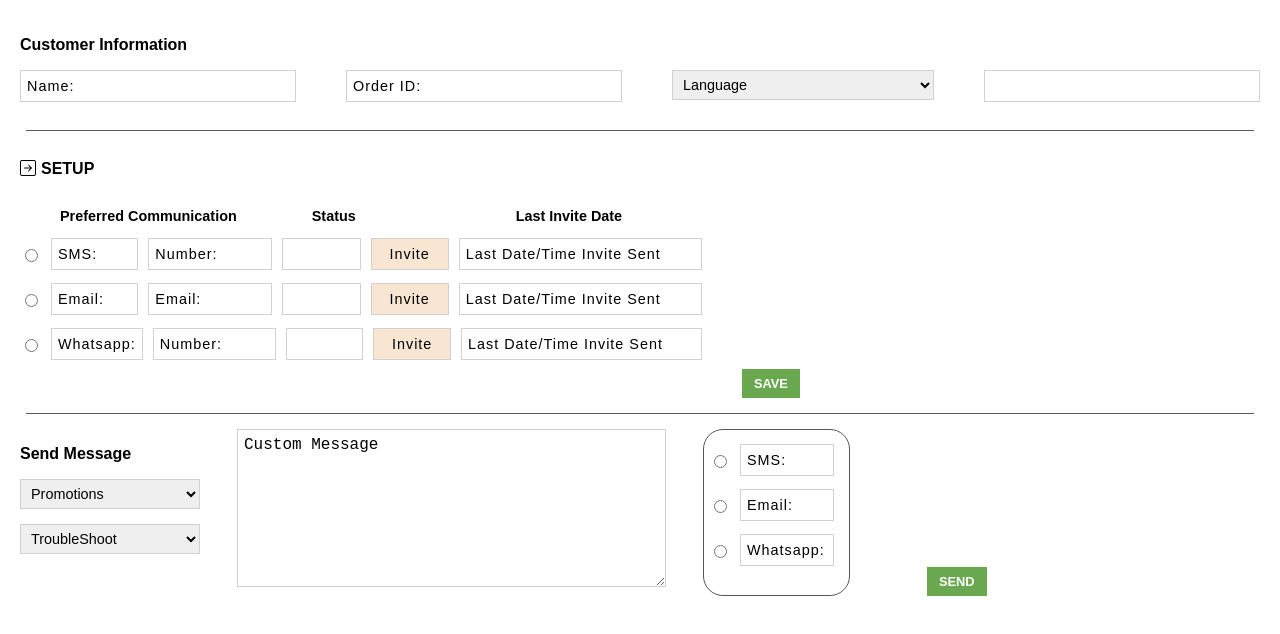
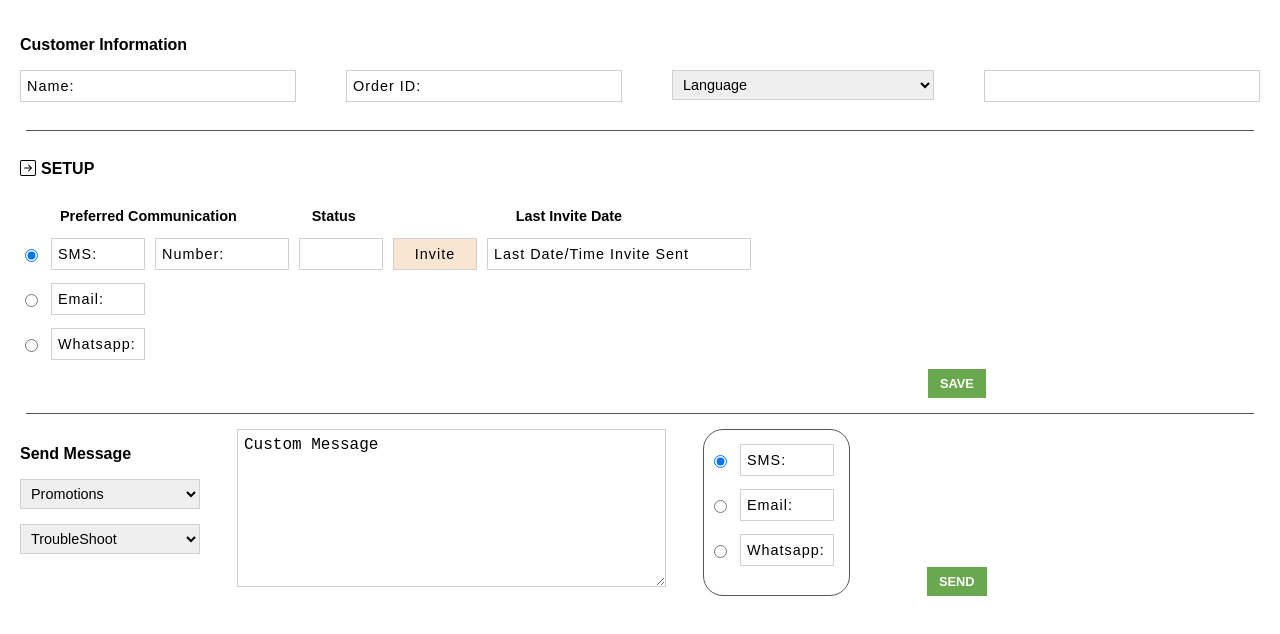
Before and after one commit to ahsan-chy/maxsms, a React (Vite) app: page / in a window 1280 px wide. Shown: the top 634 px of the page. Built offline with nearby package versions, Linux system fonts and the light colour scheme.

Commit message:
add transition, hide unselected & two radio apply

```diff
--- a/src/components/CustomerInfo.jsx
+++ b/src/components/CustomerInfo.jsx
@@ -27,6 +27,16 @@ const CustomerInfo = () => {
     },
   ];
   const [isAccordionOpen, setIsAccordionOpen] = useState(true);
+  const [selectedDetailCommunication, setSelectedDetailCommunication] = useState(setupData[0].id);
+  const [selectedCommunication, setSelectedCommunication] = useState(setupData[0].id);
+
+  const handleDetailRadioChange = (id) => {
+    setSelectedDetailCommunication(id);
+  };
+
+  const handleRadioChange = (id) => {
+    setSelectedCommunication(id);
+  };
 
   const hideAccordion = () => {
     setIsAccordionOpen(!isAccordionOpen);
@@ -69,8 +79,7 @@ const CustomerInfo = () => {
             </span>
             <h3 className={styles.setupTitle}>SETUP</h3>
           </div>
-          {isAccordionOpen && (
-          <div className={styles.accordionContent}>
+          <div className={`${styles.accordionContent} ${isAccordionOpen ? styles.show : ""}`}>
             <div className={styles.contentWrapper}>
               <h3 className={`${styles.setupSubTitle} ${styles.firstTitle}`}>
                 Preferred Communication
@@ -79,13 +88,21 @@ const CustomerInfo = () => {
               <h3 className={`${styles.setupSubTitle} ${styles.thirdTitle}`}>Last Invite Date</h3>
               {setupData.map((data, index) => (
                 <div className={styles.OptionWrapper} key={index}>
-                  <input type="radio" id="sms" name="communication" />
+                  <input
+                    type="radio"
+                    id={`communication-${data.id}`}
+                    name="detail-communication"
+                    checked={selectedDetailCommunication === data.id}
+                    onChange={() => handleDetailRadioChange(data.id)}
+                  />
 
                   <div className={`${styles.inlineBox} ${styles.sms}`}>
                     <h3 className={styles.subTitle} htmlFor="sms">
                       {data.title}:{" "}
                     </h3>
                   </div>
+                  {selectedDetailCommunication === data.id && (
+                    <>
                       <div className={`${styles.inlineBox} ${styles.number}`}>
                         <h3 className={styles.subTitle}>{data.subTitle}: </h3>
                       </div>
@@ -98,6 +115,8 @@ const CustomerInfo = () => {
                       <div className={`${styles.inlineBox} ${styles.lastDate} `}>
                         <h3 className={styles.subTitle}>{data.lastDate} </h3>
                       </div>
+                    </>
+                  )}
                 </div>
               ))}
 
@@ -105,7 +124,6 @@ const CustomerInfo = () => {
             </div>
             <button>SAVE</button>
           </div>
-          )}
         </div>
 
         <div className={styles.divider} />
@@ -142,7 +160,13 @@ const CustomerInfo = () => {
             <div className={`${styles.optionWrapperBox} `}>
               {setupData.map((data, index) => (
                 <div className={styles.OptionWrapper} key={index}>
-                  <input type="radio" id="sms" name="communication" />
+                  <input
+                    type="radio"
+                    id={`communication-${data.id}`}
+                    name="communication"
+                    checked={selectedCommunication === data.id}
+                    onChange={() => handleRadioChange(data.id)}
+                  />
 
                   <div className={`${styles.inlineBox} ${styles.sms}`}>
                     <h3 className={styles.subTitle} htmlFor="sms">
--- a/src/components/customerInfo.module.css
+++ b/src/components/customerInfo.module.css
@@ -68,11 +68,22 @@
 }
 
 .accordionContent {
+    opacity: 0;
+    transition: .2s;
+    transition-timing-function: ease-in-out;
+    height: 0px;
+}
+
+.accordionContent.show {
+  opacity: 1;
+  transition: 0.5s;
+  transition-timing-function: ease-in-out;
+  height: auto;
 }
 
 .contentWrapper {
   display: inline-block;
-  width: 55%;
+  width: 70%;
 }
 
 .setupSubTitle {
```
Lines whose indentation alone changed are shown as unchanged.
